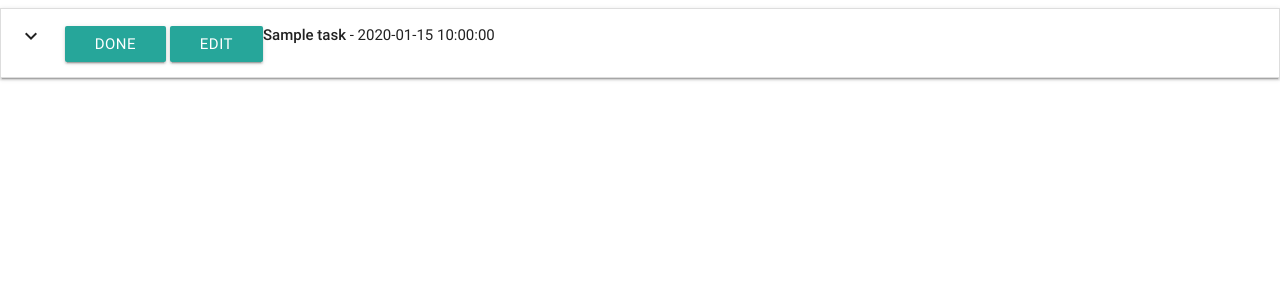
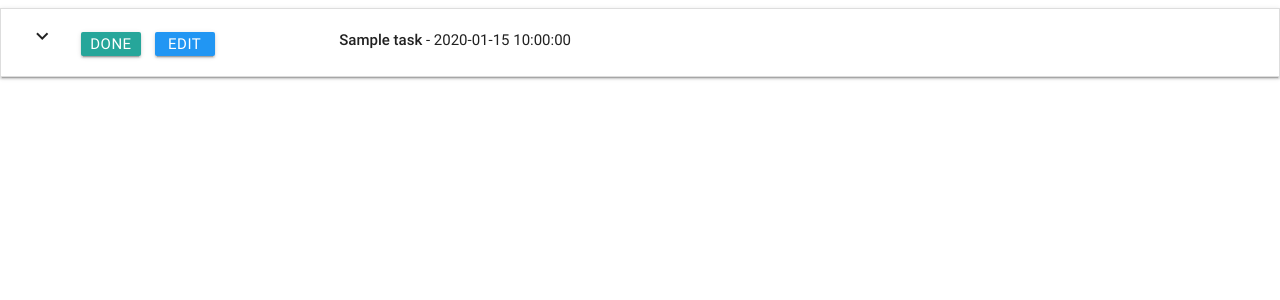
Before and after one commit to mariana-stefani/task-manager, a Flask app: page / in a window 1280 px wide. Shown: the top 300 px of the page. Run offline with Flask 2, Linux system fonts and the light colour scheme; a database or web service that is not in the repository returns one stand-in record (values such as "Sample title"); some libraries are stand-ins or nearby versions.

Commit message:
Created a container

```diff
--- a/static/css/style.css
+++ b/static/css/style.css
@@ -2,6 +2,10 @@
     height: 24px;
     width: 60px;
     line-height: 24px;
-    margin: 5px;
+    margin: 5px 5px;
     padding: 0 0.5em;
 }
+
+.task_header{
+    margin-top: 5px;
+}
--- a/templates/tasks.html
+++ b/templates/tasks.html
@@ -1,16 +1,16 @@
 {% extends 'base.html' %}
 {% block content %}
-
+<div class="row">
     <ul class="collapsible" data-collapsible="accordion">
         {% for task in tasks %}
         <li>
             <div class="collapsible-header">
                 <div class="col s3">
                     <i class="material-icons">expand_more</i>
-                    <a class="waves-effect waves-light btn">Done</a>
-                    <a class="waves-effect waves-light btn">Edit</a>
+                    <a class="waves-effect waves-light btn btn_small">Done</a>
+                    <a class="waves-effect waves-light btn btn_small blue">Edit</a>
                 </div>
-                <div class="col s9">
+                <div class="task_header col s9">
                     <strong>{{task.task_name}}</strong> - {{task.due_date}}
                 </div>
             </div>
@@ -22,4 +22,5 @@
         </li>
         {% endfor %}
     </ul>
+</div>
 {% endblock %}
```
